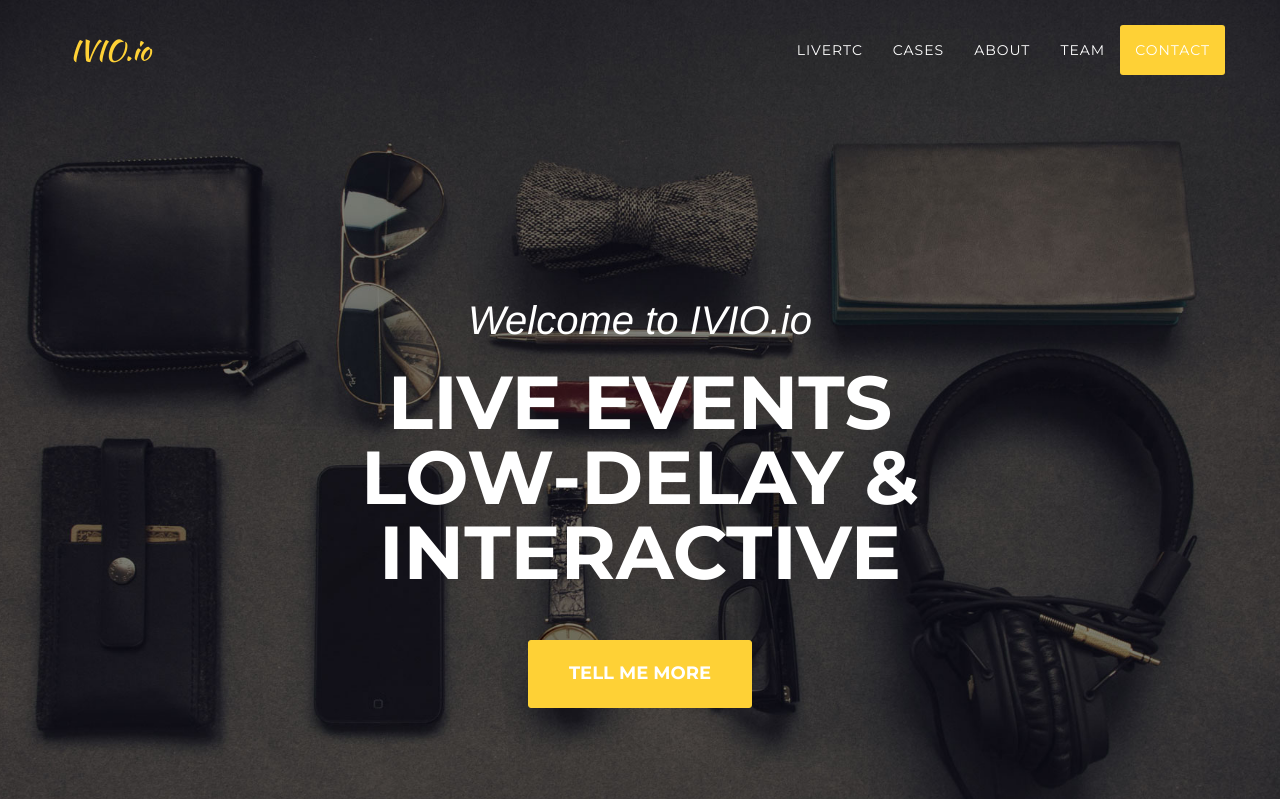
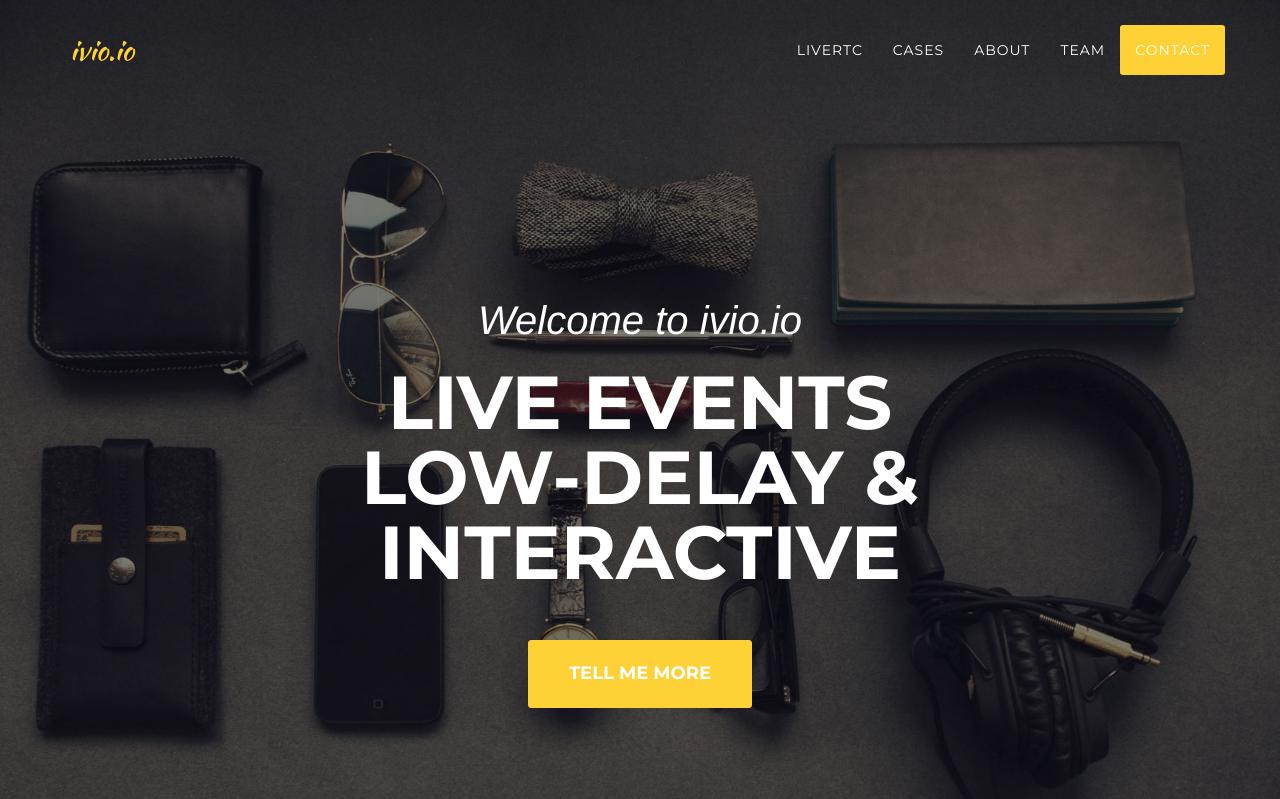
Before and after one commit to ivioweb/ivioweb.github.io, a website: page index.html in a window 1280 px wide. Shown: the top 799 px of the page. Drawn offline with nearby package versions, Linux system fonts and the light colour scheme; a web font is replaced by a local one.

Commit message:
- Modify lowercase of "ivio" to fit standard of organization name.

```diff
--- a/index.html
+++ b/index.html
@@ -6,7 +6,7 @@
     <meta name="description" content="">
     <meta name="author" content="">
 
-    <title>IVIO.io</title>
+    <title>ivio.io</title>
 
     <!-- Bootstrap Core CSS -->
     <link href="vendor/bootstrap/css/bootstrap.min.css" rel="stylesheet">
@@ -40,7 +40,7 @@
                 <button type="button" class="navbar-toggle collapsed" data-toggle="collapse" data-target="#bs-example-navbar-collapse-1" aria-expanded="false">
                     <span class="sr-only">Toggle navigation</span> Menu <i class="fa fa-bars"></i>
                 </button>
-                <a class="navbar-brand page-scroll" href="#page-top">IVIO.io
+                <a class="navbar-brand page-scroll" href="#page-top">ivio.io
 </a>
             </div>
 
@@ -77,7 +77,7 @@
     <header>
         <div class="container">
             <div class="intro-text">
-                <div class="intro-lead-in">Welcome to IVIO.io
+                <div class="intro-lead-in">Welcome to ivio.io
 </div>
                 <div class="intro-heading">Live Events
   <br> Low-delay &amp; <br> interactive</div>
@@ -369,7 +369,7 @@
         <div class="container">
             <div class="row">
                 <div class="col-md-4">
-                    <span class="copyright">Copyright © IVIO.io 2016</span>
+                    <span class="copyright">Copyright © ivio.io 2016</span>
                 </div>
                 <div class="col-md-4">
                     <ul class="list-inline social-buttons">
```
